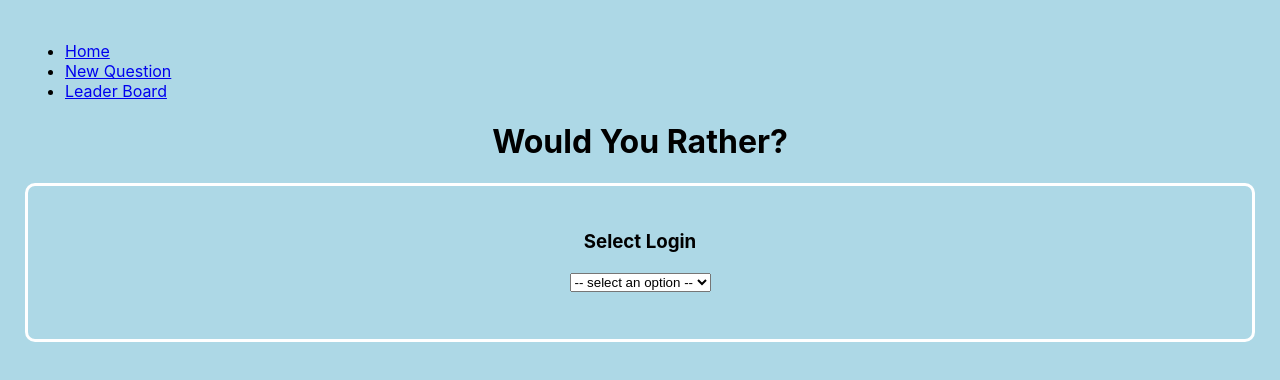
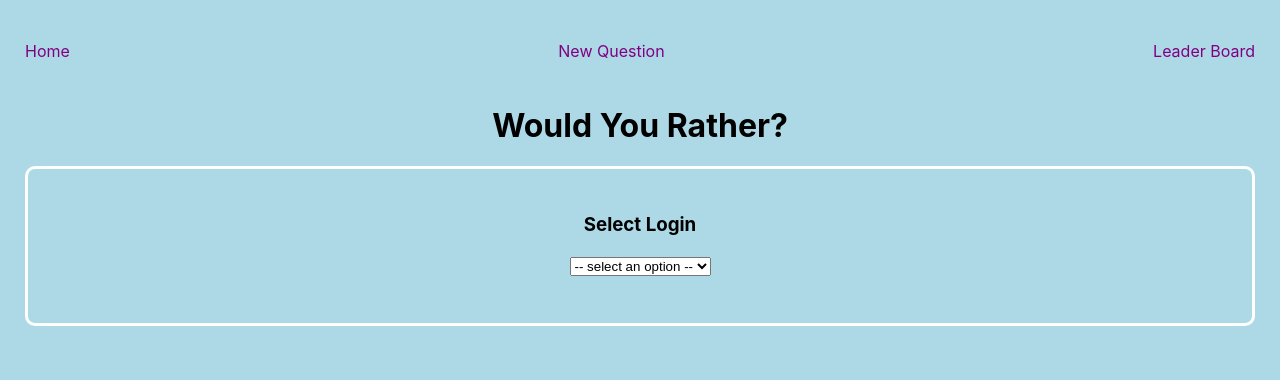
Before and after one commit to Rakeshpatel87p/wouldYouRather, a React (Create React App) app: page / in a window 1280 px wide. Shown: the top 380 px of the page. Built offline with nearby package versions, Linux system fonts and the light colour scheme.

Commit message:
nav-bar styled

```diff
--- a/src/App.css
+++ b/src/App.css
@@ -14,3 +14,27 @@ html {
   border-radius: 10px;
   padding: 25px; padding-bottom: 47px;
 }
+
+.nav-list {
+  display: flex; justify-content: space-between;
+  list-style: none;
+  margin-bottom: 45px; padding: 0;
+
+}
+
+.nav-loggedUser {
+  border-bottom: 3px solid white;
+  padding-bottom: 3px;
+}
+
+.nav-logout {
+  font-size: 10px;
+  margin-left: -75px;
+  margin-top: 12px;
+}
+
+.nav-list a {
+  color: purple;
+  text-decoration: none;
+
+}
--- a/src/components/Nav.js
+++ b/src/components/Nav.js
@@ -34,8 +34,8 @@ class Nav extends Component {
 		        </li>
 		        { authedUser &&
 		        	<Fragment>
-		        		<li> Hello {authedUser}</li>
-			       		<li>
+		        		<li class="nav-loggedUser"> Hello {authedUser}</li>
+			       		<li class="nav-logout">
 			          		<NavLink to='/' exact onClick={this.logout}>
 			            		Logout
 			         		</NavLink>
```
